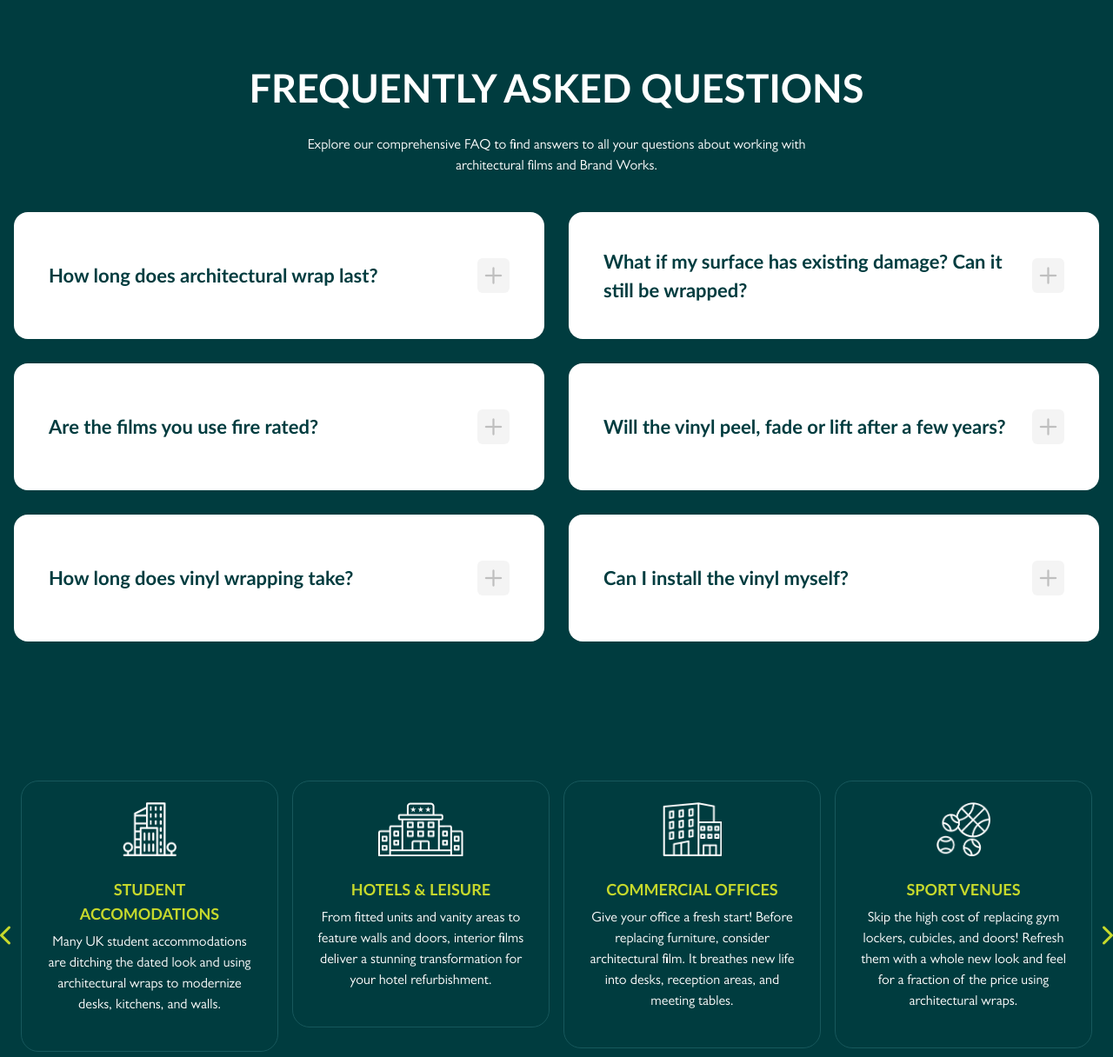
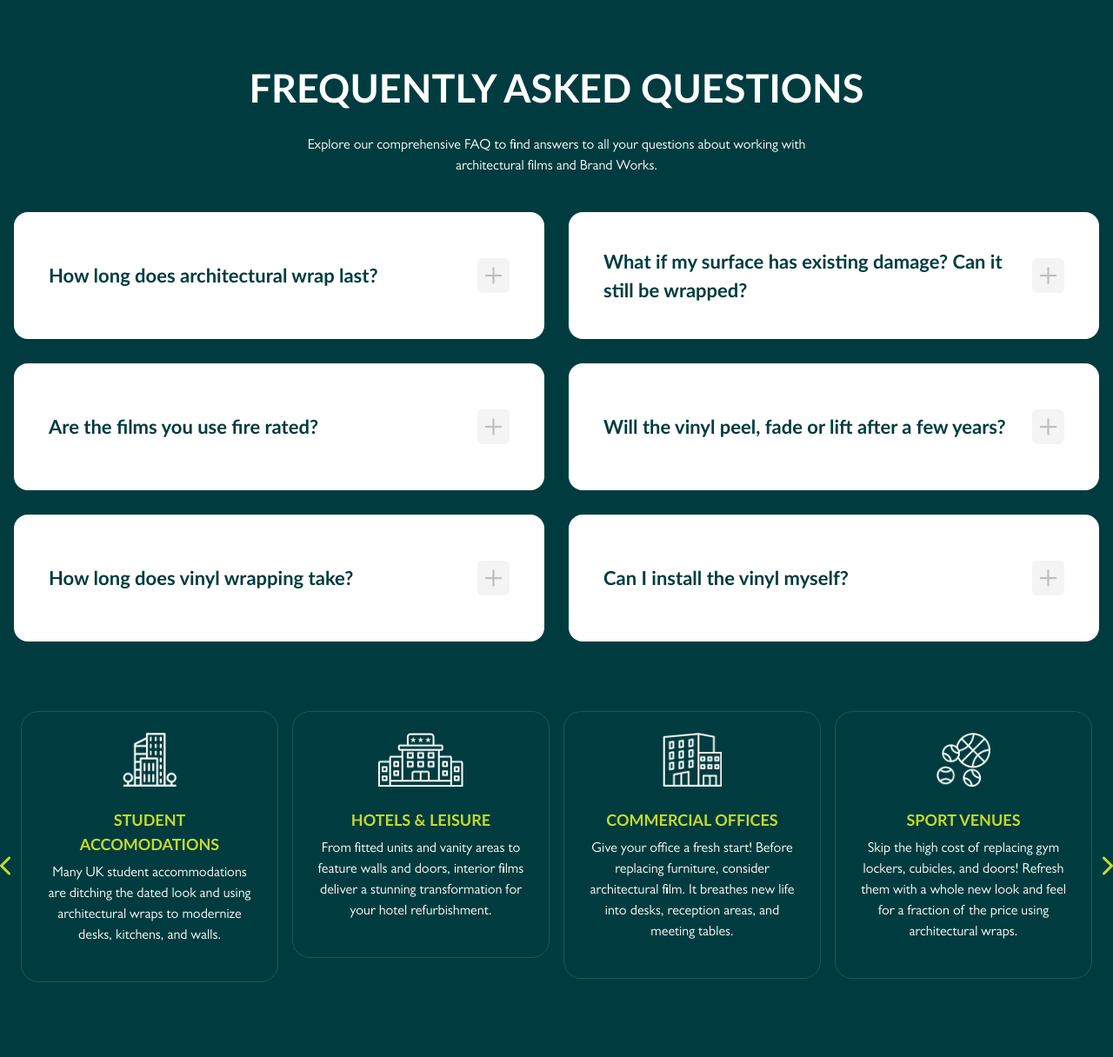
Before and after one commit to NiallColman49/brand-works, a website: page architectural-wrap.html in a window 1280 px wide. Shown: the part 5464-6680 px from the top of the page at 87% size. Drawn offline with nearby package versions, Linux system fonts and the light colour scheme.

Commit message:
Architectural wrap slider

```diff
--- a/architectural-wrap.html
+++ b/architectural-wrap.html
@@ -916,7 +916,7 @@
         </section>
 
         <!-- Brands using section -->
-        <section class="py-10 lg:py-20 bg-dark-green">
+        <section class="pt-10 lg:pt-20 pb-10 bg-dark-green">
             <div class="container">
                 <h2
                     class="text-light-green font-bold text-[32px] leading-[35px] lg:text-[45px] lg:leading-[48px] text-center"
@@ -925,7 +925,7 @@
                 </h2>
 
                 <div
-                    class="border border-light-green rounded-[50px] flex lg:flex-wrap gap-10 justify-between py-10 px-20 mt-10"
+                    class="border border-light-green rounded-[50px] flex flex-wrap gap-10 justify-center lg:justify-between py-10 px-4 sm:px-10 lg:px-20 mt-10"
                 >
                     <div class="w-[130px] flex justify-center items-center">
                         <img
@@ -971,7 +971,7 @@
         </section>
 
         <!-- FAQ's -->
-        <section class="bg-dark-green pb-10 lg:pb-20">
+        <section class="bg-dark-green pt-10 pb-10 lg:pb-20">
             <div class="container">
                 <h2
                     class="uppercase text-[32px] leading-[35px] lg:text-[45px] lg:leading-[46px] font-bold text-white text-center"
@@ -1313,7 +1313,7 @@
         </section>
 
         <!-- Architectural wrap slider -->
-        <section class="bg-dark-green pt-10 lg:pt-20 pb-10 lg:pb-20">
+        <section class="bg-dark-green pb-10">
             <div class="container">
                 <div class="w-full">
                     <div class="js-architectural-wrap-slider relative">
--- a/src/js/architecturalWrapSlider.js
+++ b/src/js/architecturalWrapSlider.js
@@ -8,9 +8,9 @@ $(document).ready(function () {
         slidesToScroll: 1,
         arrows: true,
         prevArrow:
-            '<i class="fa-solid fa-chevron-left text-2xl text-light-green absolute -left-4 top-1/2 -translate-y-1/2 z-10"></i>',
+            '<i class="fa-solid fa-chevron-left text-2xl text-light-green absolute -left-3 sm:-left-4 top-1/2 -translate-y-1/2 z-10"></i>',
         nextArrow:
-            '<i class="fa-solid fa-chevron-right text-2xl text-light-green absolute -right-4 top-1/2 -translate-y-1/2 z-10"></i>',
+            '<i class="fa-solid fa-chevron-right text-2xl text-light-green absolute -right-3 sm:-right-4 top-1/2 -translate-y-1/2 z-10"></i>',
         responsive: [
             {
                 breakpoint: 1024,
@@ -24,6 +24,12 @@ $(document).ready(function () {
                     slidesToShow: 2,
                 },
             },
+            {
+                breakpoint: 640,
+                settings: {
+                    slidesToShow: 1,
+                },
+            },
         ],
     });
 });
```
Also changed, not shown: src/css/output.css.
